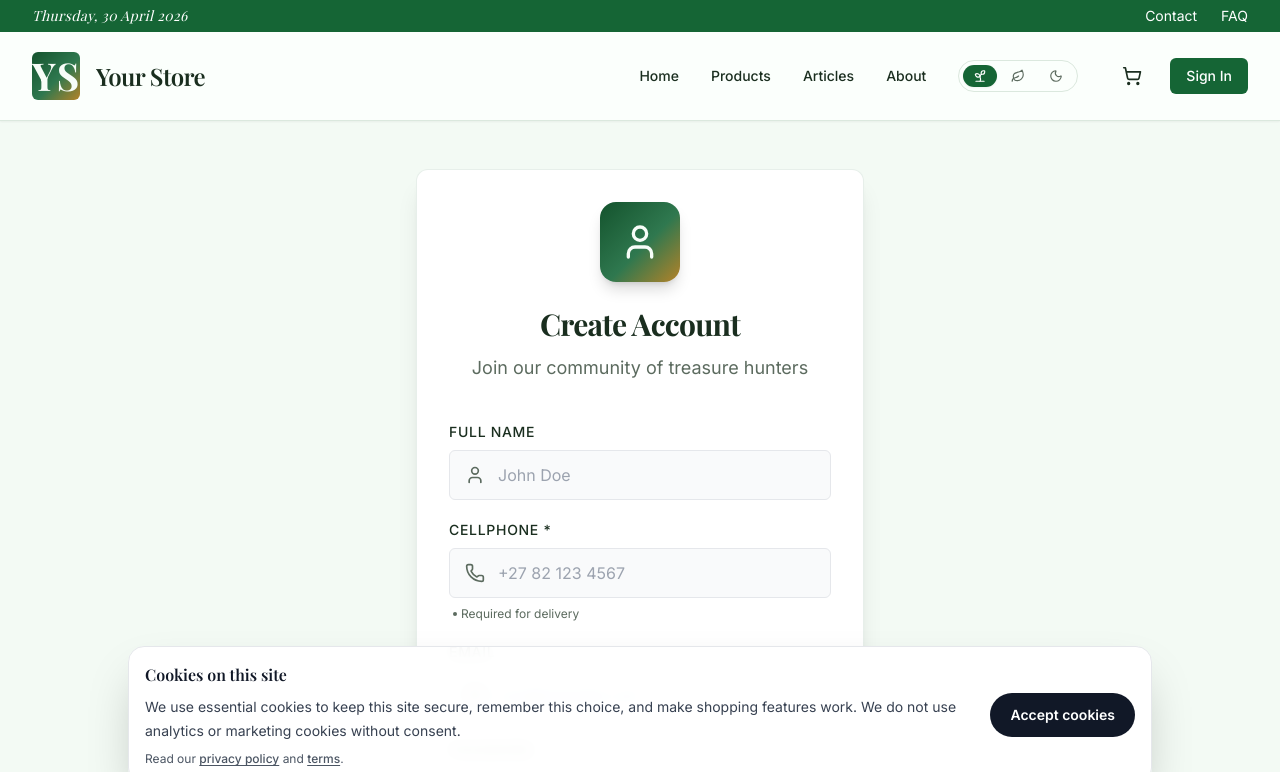
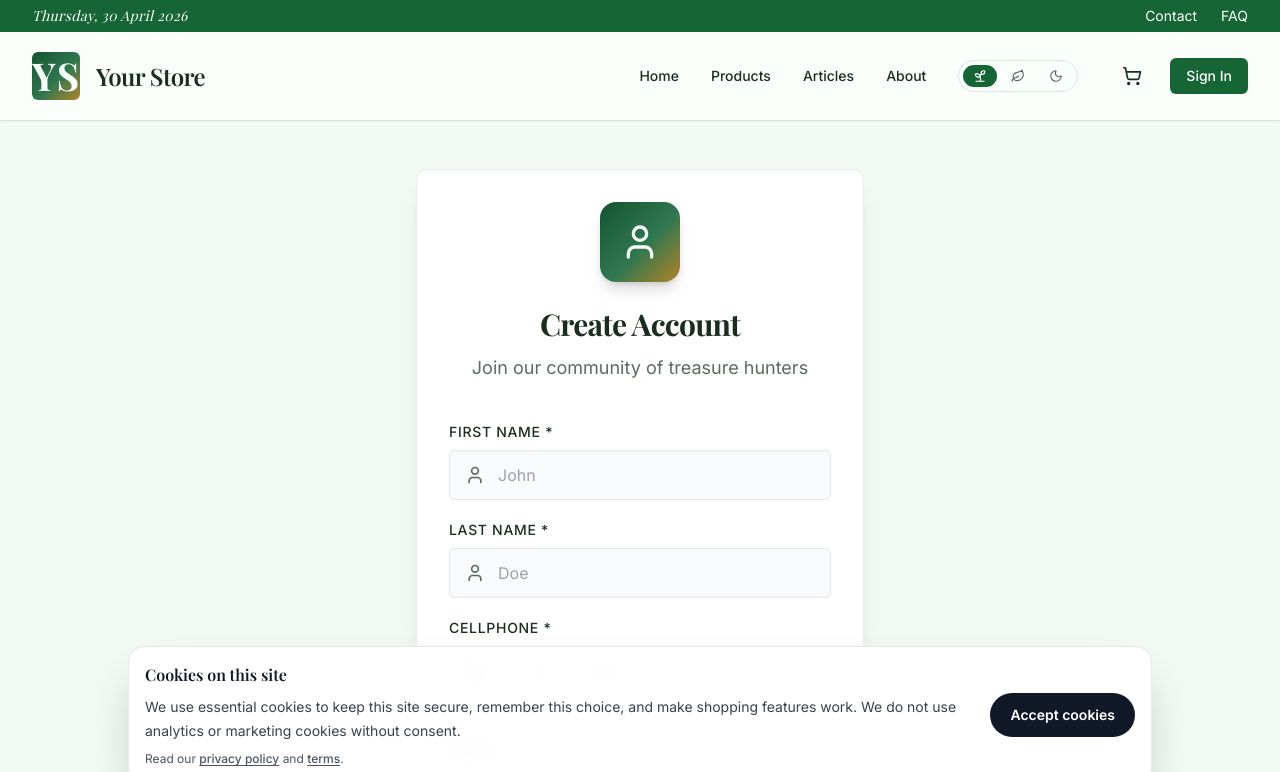
Before and after one commit to JBeggs/seeds, a Next.js app: page /register in a window 1280 px wide. Shown: the top 772 px of the page. Built offline with nearby package versions, Linux system fonts and the light colour scheme; no server answers; a web font is replaced by a local one.

Commit message:
signup fixes

```diff
--- a/src/app/register/page.tsx
+++ b/src/app/register/page.tsx
@@ -8,8 +8,13 @@ import { useCart } from '@/contexts/CartContext'
 import { useToast } from '@/contexts/ToastContext'
 import { Mail, Lock, User, ArrowRight, Phone } from 'lucide-react'
 
+function countDigits(value: string) {
+  return value.replace(/\D/g, '').length
+}
+
 export default function RegisterPage() {
-  const [fullName, setFullName] = useState('')
+  const [firstName, setFirstName] = useState('')
+  const [lastName, setLastName] = useState('')
   const [email, setEmail] = useState('')
   const [phone, setPhone] = useState('')
   const [password, setPassword] = useState('')
@@ -33,15 +38,37 @@ export default function RegisterPage() {
       return
     }
 
-    setIsLoading(true)
-
-    if (!phone.trim()) {
-      showError('Cellphone is required for delivery')
+    const fn = firstName.trim()
+    const ln = lastName.trim()
+    if (!fn) {
+      showError('Please enter your first name')
+      return
+    }
+    if (!ln) {
+      showError('Please enter your last name')
       return
     }
 
+    const phoneTrim = phone.trim()
+    if (!phoneTrim) {
+      showError('Please enter your cellphone number')
+      return
+    }
+    if (countDigits(phoneTrim) < 8) {
+      showError('Cellphone must include at least 8 digits')
+      return
+    }
+
+    setIsLoading(true)
+
     try {
-      const { error, verificationRequired, email: verificationEmail } = await signUp(email, password, fullName, phone.trim())
+      const { error, verificationRequired, email: verificationEmail } = await signUp(
+        email,
+        password,
+        fn,
+        ln,
+        phoneTrim,
+      )
 
       if (error) {
         showError(error)
@@ -80,21 +107,44 @@ export default function RegisterPage() {
 
           <form onSubmit={handleSubmit} className="space-y-5">
             <div className="space-y-2">
-              <label htmlFor="fullName" className="form-label text-sm font-semibold uppercase tracking-wider text-text-light">
-                Full Name
+              <label htmlFor="register-first-name" className="form-label text-sm font-semibold uppercase tracking-wider text-text-light">
+                First name *
               </label>
               <div className="relative group">
                 <div className="absolute left-4 top-1/2 -translate-y-1/2 flex items-center justify-center pointer-events-none transition-colors group-focus-within:text-vintage-primary z-20">
                   <User className="w-5 h-5 text-text-muted" />
                 </div>
                 <input
-                  id="fullName"
-                  data-cy="register-full-name"
+                  id="register-first-name"
+                  data-cy="register-first-name"
                   type="text"
-                  value={fullName}
-                  onChange={(e) => setFullName(e.target.value)}
+                  autoComplete="given-name"
+                  value={firstName}
+                  onChange={(e) => setFirstName(e.target.value)}
                   className="w-full pl-12 pr-4 py-3 bg-gray-50 border border-gray-200 rounded-md hover:border-vintage-primary/50 transition-all focus:bg-white focus:ring-4 focus:ring-vintage-primary/10 focus:outline-none focus:border-transparent relative z-10"
-                  placeholder="John Doe"
+                  placeholder="John"
+                  required
+                />
+              </div>
+            </div>
+
+            <div className="space-y-2">
+              <label htmlFor="register-last-name" className="form-label text-sm font-semibold uppercase tracking-wider text-text-light">
+                Last name *
+              </label>
+              <div className="relative group">
+                <div className="absolute left-4 top-1/2 -translate-y-1/2 flex items-center justify-center pointer-events-none transition-colors group-focus-within:text-vintage-primary z-20">
+                  <User className="w-5 h-5 text-text-muted" />
+                </div>
+                <input
+                  id="register-last-name"
+                  data-cy="register-last-name"
+                  type="text"
+                  autoComplete="family-name"
+                  value={lastName}
+                  onChange={(e) => setLastName(e.target.value)}
+                  className="w-full pl-12 pr-4 py-3 bg-gray-50 border border-gray-200 rounded-md hover:border-vintage-primary/50 transition-all focus:bg-white focus:ring-4 focus:ring-vintage-primary/10 focus:outline-none focus:border-transparent relative z-10"
+                  placeholder="Doe"
                   required
                 />
               </div>
@@ -112,6 +162,7 @@ export default function RegisterPage() {
                   id="phone"
                   data-cy="register-phone"
                   type="tel"
+                  autoComplete="tel"
                   value={phone}
                   onChange={(e) => setPhone(e.target.value)}
                   className="w-full pl-12 pr-4 py-3 bg-gray-50 border border-gray-200 rounded-md hover:border-vintage-primary/50 transition-all focus:bg-white focus:ring-4 focus:ring-vintage-primary/10 focus:outline-none focus:border-transparent relative z-10"
@@ -121,7 +172,7 @@ export default function RegisterPage() {
               </div>
               <p className="text-xs text-text-muted flex items-center gap-1 ml-1">
                 <span className="w-1 h-1 bg-text-muted rounded-full"></span>
-                Required for delivery
+                Required for delivery (at least 8 digits)
               </p>
             </div>
 
--- a/src/contexts/AuthContext.tsx
+++ b/src/contexts/AuthContext.tsx
@@ -48,7 +48,8 @@ interface AuthContextType {
   signUp: (
     email: string,
     password: string,
-    fullName: string,
+    firstName: string,
+    lastName: string,
     phone: string,
   ) => Promise<{ error: string | null; verificationRequired?: boolean; email?: string }>
   signOut: () => Promise<void>
@@ -286,14 +287,15 @@ export function AuthProvider({ children }: { children: React.ReactNode }) {
     }
   }
 
-  const signUp = async (email: string, password: string, fullName: string, phone: string) => {
+  const signUp = async (email: string, password: string, firstName: string, lastName: string, phone: string) => {
     setLoading(true)
     try {
       const response = await authApi.register({
         email,
         password,
         password_confirm: password,
-        full_name: fullName,
+        first_name: firstName,
+        last_name: lastName,
         phone,
       })
 
@@ -329,6 +331,8 @@ export function AuthProvider({ children }: { children: React.ReactNode }) {
             username: 'Username',
             password: 'Password',
             password_confirm: 'Password confirmation',
+            first_name: 'First name',
+            last_name: 'Last name',
             full_name: 'Full name',
             phone: 'Cellphone',
           }
--- a/src/lib/api.ts
+++ b/src/lib/api.ts
@@ -535,6 +535,8 @@ export const authApi = {
     company_name?: string
     company_email?: string
     full_name?: string
+    first_name?: string
+    last_name?: string
     phone?: string
     password_confirm?: string
     role?: string
@@ -562,7 +564,13 @@ export const authApi = {
         requestData.last_name = nameParts.slice(1).join(' ') || ''
       }
     } else {
-      if (data.full_name) {
+      if (
+        (data.first_name != null && data.first_name !== '') ||
+        (data.last_name != null && data.last_name !== '')
+      ) {
+        requestData.first_name = (data.first_name || '').trim()
+        requestData.last_name = (data.last_name || '').trim()
+      } else if (data.full_name) {
         const nameParts = data.full_name.trim().split(/\s+/)
         requestData.first_name = nameParts[0] || ''
         requestData.last_name = nameParts.slice(1).join(' ') || ''
```
Also changed, not shown: 1 other file (tests, documents, lock files or other folders).
